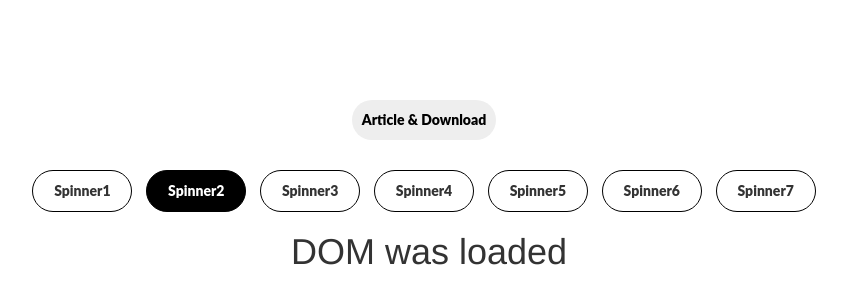
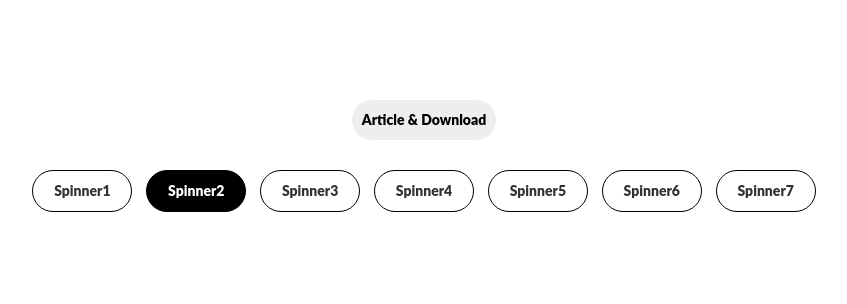
Before and after one commit to joaopereirawd/fakeLoader.js, a plain HTML site: page demo2.html in a window 1280 px wide. Shown: the whole page, without its empty margins (211-1058 px from the left). Drawn offline with nearby package versions, Linux system fonts and the light colour scheme.

Commit message:
upd: gh-pages

```diff
--- a/demo2.html
+++ b/demo2.html
@@ -39,7 +39,6 @@
         <div class="container text-center">
             <script async type="text/javascript"
                 src="//cdn.carbonads.com/carbon.js?serve=CK7DLK3E&placement=joaopereirawdgithubio" id="_carbonads_js"></script>
-            <h1>DOM was loaded</h1>
         </div>
 
         <script src="https://cdnjs.cloudflare.com/ajax/libs/jquery/3.3.1/jquery.min.js"></script>
```
Also changed, not shown: demo3.html (+0 -1 lines), demo4.html (+0 -1 lines), demo5.html (+0 -1 lines), demo6.html (+0 -1 lines), demo7.html (+0 -1 lines), index.html (+0 -1 lines).
